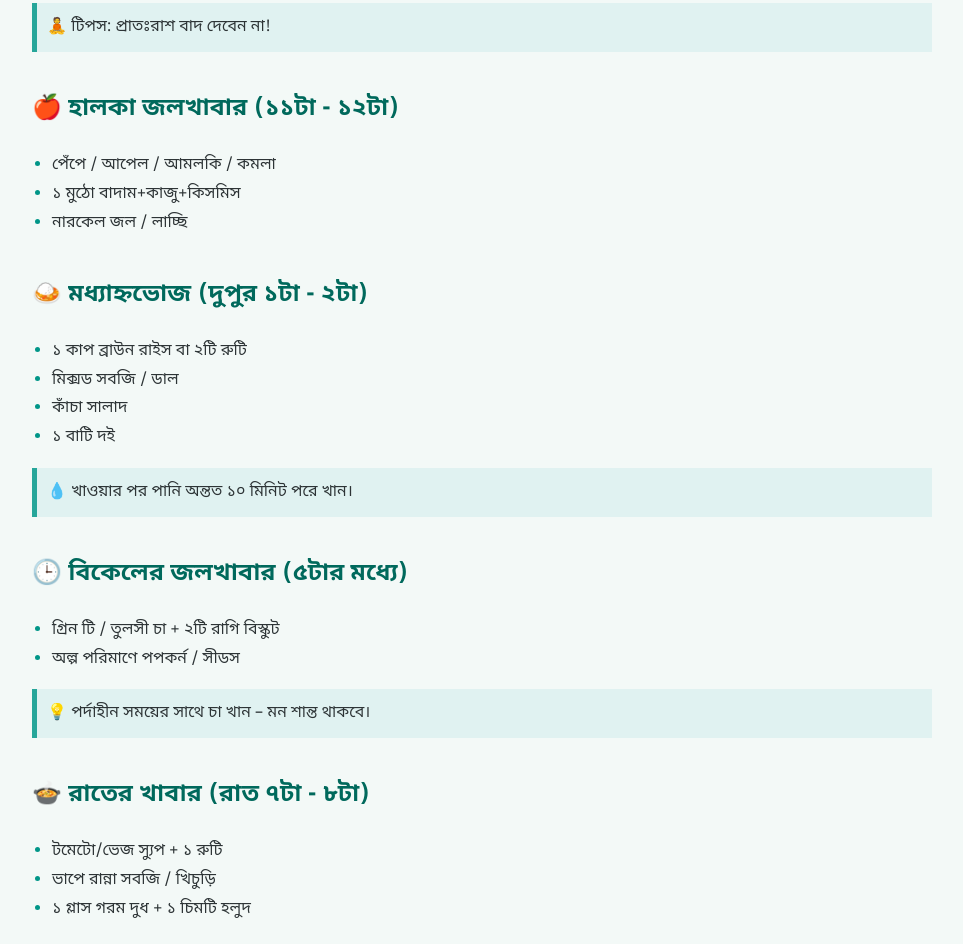
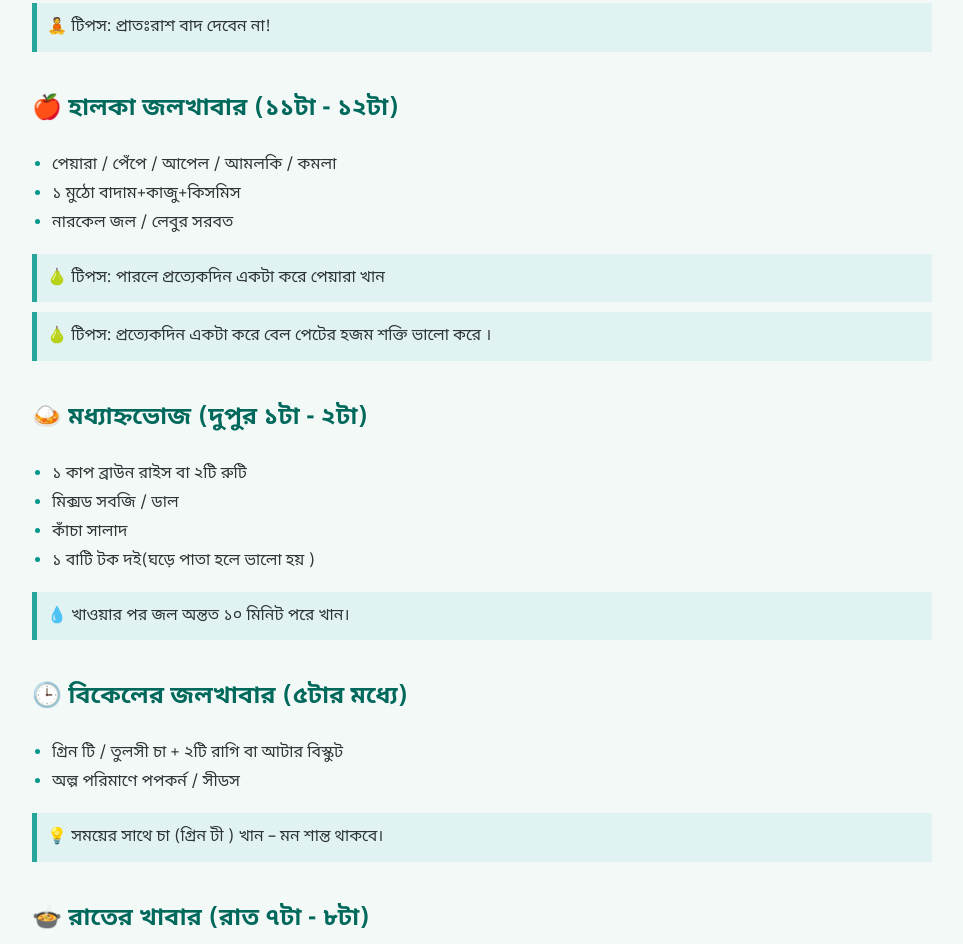
Before and after one commit to baponkar/health, a plain HTML site: page daily_diet.html in a window 1280 px wide. Shown: the part 808-1752 px from the top of the page, without its empty margins (158-1121 px from the left). Drawn offline with Linux system fonts and the light colour scheme.

Commit message:
update daily diet

```diff
--- a/daily_diet.html
+++ b/daily_diet.html
@@ -71,26 +71,28 @@
 
   <h2>🍎 হালকা জলখাবার (১১টা - ১২টা)</h2>
   <ul>
-    <li>পেঁপে / আপেল / আমলকি / কমলা</li>
+    <li>পেয়ারা / পেঁপে / আপেল / আমলকি / কমলা</li>
     <li>১ মুঠো বাদাম+কাজু+কিসমিস</li>
-    <li>নারকেল জল / লাচ্ছি</li>
+    <li>নারকেল জল / লেবুর সরবত </li>
   </ul>
+  <div class="tip">🍐 টিপস: পারলে প্রত্যেকদিন একটা করে পেয়ারা খান </div>
+  <div class="tip">🍐 টিপস: প্রত্যেকদিন একটা করে বেল পেটের হজম শক্তি ভালো করে ।</div>
 
   <h2>🍛 মধ্যাহ্নভোজ (দুপুর ১টা - ২টা)</h2>
   <ul>
     <li>১ কাপ ব্রাউন রাইস বা ২টি রুটি</li>
     <li>মিক্সড সবজি / ডাল</li>
     <li>কাঁচা সালাদ</li>
-    <li>১ বাটি দই</li>
+    <li>১ বাটি টক দই(ঘড়ে পাতা হলে ভালো হয় )</li>
   </ul>
-  <div class="tip">💧 খাওয়ার পর পানি অন্তত ১০ মিনিট পরে খান।</div>
+  <div class="tip">💧 খাওয়ার পর জল অন্তত ১০ মিনিট পরে খান।</div>
 
   <h2>🕒 বিকেলের জলখাবার (৫টার মধ্যে)</h2>
   <ul>
-    <li>গ্রিন টি / তুলসী চা + ২টি রাগি বিস্কুট</li>
+    <li>গ্রিন টি / তুলসী চা + ২টি রাগি বা আটার বিস্কুট</li>
     <li>অল্প পরিমাণে পপকর্ন / সীডস</li>
   </ul>
-  <div class="tip">💡 পর্দাহীন সময়ের সাথে চা খান – মন শান্ত থাকবে।</div>
+  <div class="tip">💡 সময়ের সাথে চা (গ্রিন টী ) খান – মন শান্ত থাকবে।</div>
 
   <h2>🍲 রাতের খাবার (রাত ৭টা - ৮টা)</h2>
   <ul>
@@ -102,6 +104,7 @@
   <h2>🌙 ঘুমানোর আগে</h2>
   <ul>
     <li>৫-১০ মিনিট ধ্যান বা শবাসন</li>
+    <li>হালকা হাঁটা বা পাইচারি করা </li>
     <li>১ গ্লাস গরম জল</li>
   </ul>
 
@@ -112,7 +115,10 @@
     <li>প্রতি ২-৩ ঘণ্টা অন্তর কিছু হালকা খান</li>
     <li>দিনে অন্তত ২০ মিনিট হাঁটুন</li>
     <li>৭-৮ ঘণ্টা ঘুম নিশ্চিত করুন</li>
+    <li>সর্বদা হাস্য দুশ্চিন্তা জীবন উপভোগ করার চেষ্টা করুন </li>
   </ul>
+
+  <div class="tip"> টিপস: সর্বোপরি নির্দিষ্ট সময়ে খাওয়া এবং ঘুমনো সুস্থ স্বাস্থ্য বজায় রাখার জন্য খুব দরকারি । </div>
 
   <div style="display: flex; justify-content: space-between; margin-top: 40px;">
   <a href="https://baponkar.github.io/health" style="background-color: #009688; color: white; padding: 10px 20px; text-decoration: none; border-radius: 5px;">
```
